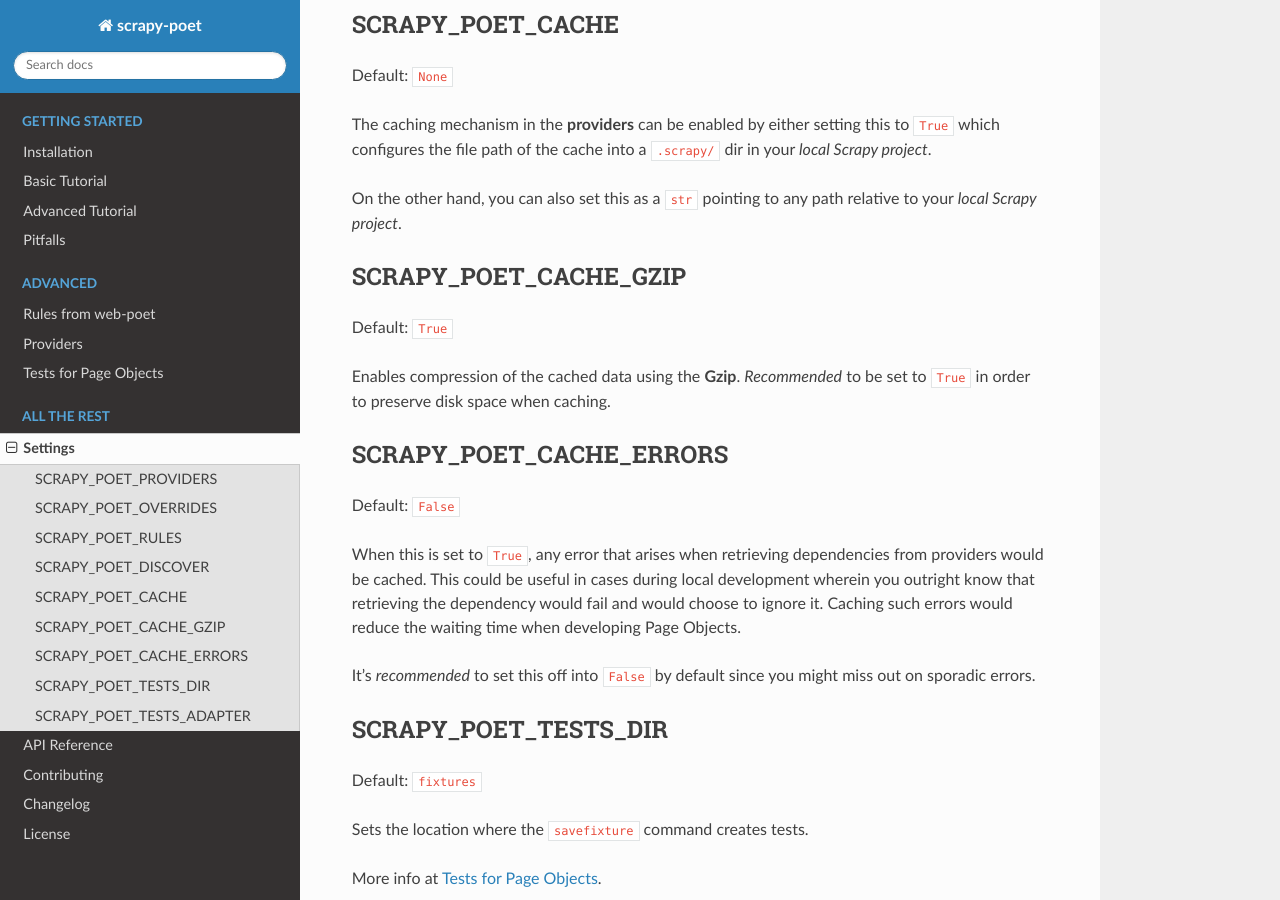
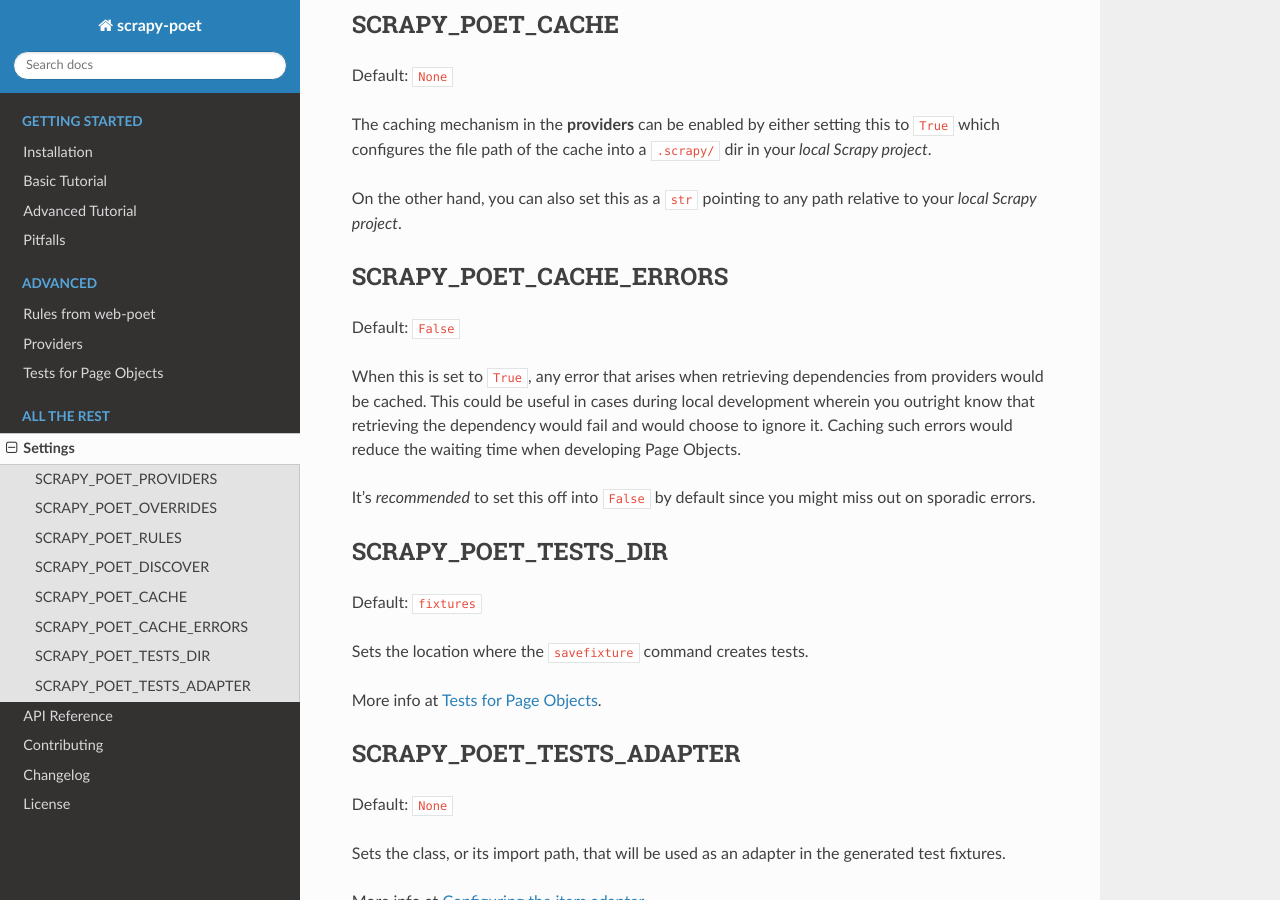
Before and after one commit to scrapinghub/scrapy-poet, a Sphinx documentation site: the page built from docs/settings.rst, in a window 1280 px wide and 900 px high, scrolled down 1285 px. Built offline with Sphinx 7.4.7 and the Read the Docs theme 2.0.0, drawn with Linux system fonts in a browser that asks for light colours; the version number could not be read and is left out.

Commit message:
Remove references to cache compression.

```diff
--- a/docs/settings.rst
+++ b/docs/settings.rst
@@ -73,15 +73,6 @@
 to your `local Scrapy project`.
 
 
-SCRAPY_POET_CACHE_GZIP
-----------------------
-
-Default: ``True``
-
-Enables compression of the cached data using the **Gzip**. `Recommended` to be
-set to ``True`` in order to preserve disk space when caching.
-
-
 SCRAPY_POET_CACHE_ERRORS
 ------------------------
 
```
Also changed, not shown: 1 other file.
